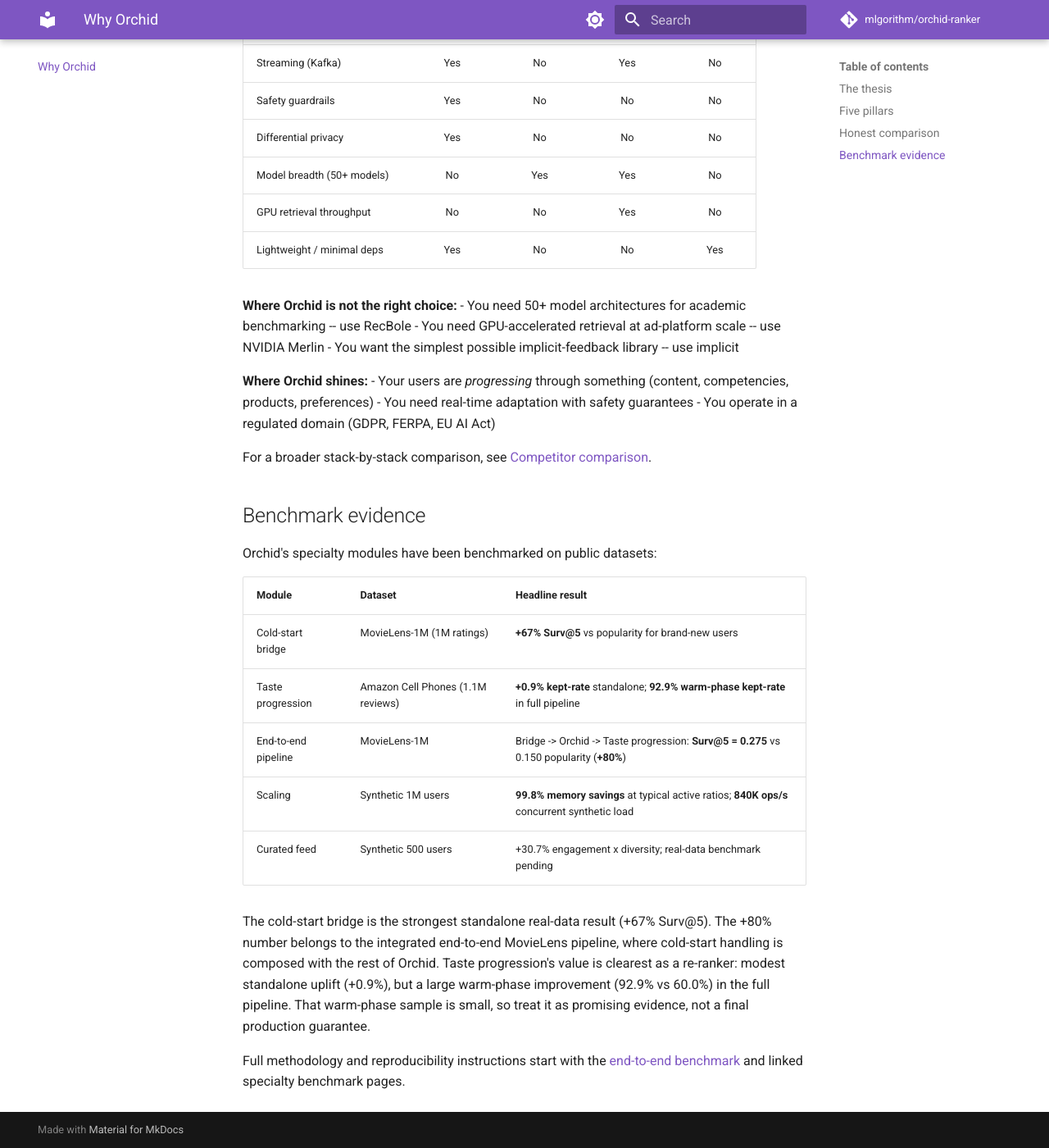
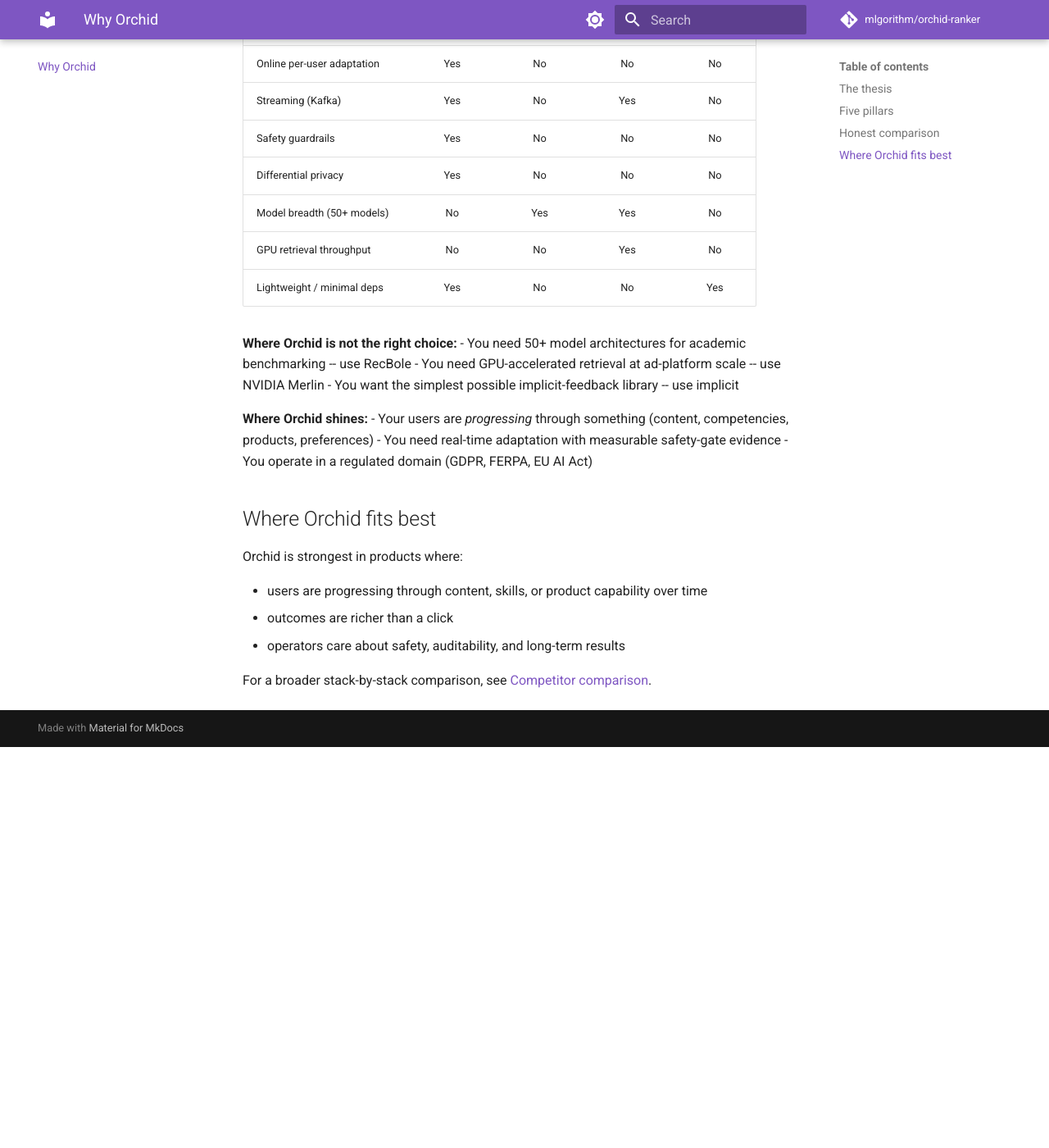
Before and after one commit to mlgorithm/orchid-ranker, an MkDocs documentation site: the page built from docs/why-orchid.md, in a window 1280 px wide and 1400 px high, scrolled down 1012 px. Shown: the whole window at 82% size. Built offline with MkDocs 1.6.1 and Material for MkDocs 9.7.7, drawn with Linux system fonts in a browser that asks for light colours; comment, search, counter and statistics services are not loaded; the version menu is left out; after the commit the page ends 1923 px from its top, so only the background shows below that; some of the changed text lies outside the part shown.

Commit message:
Tighten public docs surface

```diff
--- a/docs/why-orchid.md
+++ b/docs/why-orchid.md
@@ -2,9 +2,13 @@
 
 ## The thesis
 
-Most recommenders optimize for the next click. Orchid optimizes for **long-term user value**.
+Most recommenders optimize for the next click. Orchid is built for products
+where the user is progressing through something and the operator cares about
+that trajectory.
 
-Every recommendation surface has users who are *progressing* --- discovering taste, building competence, refining preference, advancing through a product. A recommender that models this trajectory produces better outcomes than one that treats each interaction as independent.
+That makes Orchid strongest in training, certification, onboarding,
+rehabilitation, and other outcome-sensitive products. It is not a general claim
+that every recommendation surface should be treated this way.
 
 ## Five pillars
 
@@ -14,7 +18,7 @@
 | **Adaptive** | Update per user, per interaction | Online residual adapters + Bayesian outcome tracing |
 | **Streaming** | Real-time event ingestion | Kafka-native event bus with sub-10ms rank latency |
 | **Safety-native** | Gate rollouts on user outcomes | Doubly-robust confidence sequences + progression guardrails |
-| **Privacy-native** | Compliance built in | DP-SGD presets, RBAC, HMAC audit chains |
+| **Privacy-native** | Compliance evidence support | DP-SGD presets, RBAC, HMAC audit chains, operator runbooks |
 
 ## Honest comparison
 
@@ -36,31 +40,15 @@
 
 **Where Orchid shines:**
 - Your users are *progressing* through something (content, competencies, products, preferences)
-- You need real-time adaptation with safety guarantees
+- You need real-time adaptation with measurable safety-gate evidence
 - You operate in a regulated domain (GDPR, FERPA, EU AI Act)
 
+## Where Orchid fits best
+
+Orchid is strongest in products where:
+
+- users are progressing through content, skills, or product capability over time
+- outcomes are richer than a click
+- operators care about safety, auditability, and long-term results
+
 For a broader stack-by-stack comparison, see [Competitor comparison](competitors.md).
-
-## Benchmark evidence
-
-Orchid's specialty modules have been benchmarked on public datasets:
-
-| Module | Dataset | Headline result |
-|--------|---------|----------------|
-| Cold-start bridge | MovieLens-1M (1M ratings) | **+67% Surv@5** vs popularity for brand-new users |
-| Taste progression | Amazon Cell Phones (1.1M reviews) | **+0.9% kept-rate** standalone; **92.9% warm-phase kept-rate** in full pipeline |
-| End-to-end pipeline | MovieLens-1M | Bridge -> Orchid -> Taste progression: **Surv@5 = 0.275** vs 0.150 popularity (**+80%**) |
-| Scaling | Synthetic 1M users | **99.8% memory savings** at typical active ratios; **840K ops/s** concurrent synthetic load |
-| Curated feed | Synthetic 500 users | +30.7% engagement x diversity; real-data benchmark pending |
-
-The cold-start bridge is the strongest standalone real-data result (+67%
-Surv@5). The +80% number belongs to the integrated end-to-end MovieLens
-pipeline, where cold-start handling is composed with the rest of Orchid. Taste
-progression's value is clearest as a re-ranker: modest standalone uplift
-(+0.9%), but a large warm-phase improvement (92.9% vs 60.0%) in the full
-pipeline. That warm-phase sample is small, so treat it as promising evidence,
-not a final production guarantee.
-
-Full methodology and reproducibility instructions start with the
-[end-to-end benchmark](benchmarks/end-to-end.md) and linked specialty benchmark
-pages.
--- a/mkdocs.yml
+++ b/mkdocs.yml
@@ -6,6 +6,12 @@
 edit_uri: edit/main/docs/
 exclude_docs: |
   README.md
+  application-scenarios.md
+  benchmarking.md
+  benchmarking_results.md
+  core-vs-specialty.md
+  benchmarks/
+  roadmap/
 
 theme:
   name: material
@@ -51,9 +57,7 @@
   - Home: index.md
   - Why Orchid: why-orchid.md
   - Competitors: competitors.md
-  - Application scenarios: application-scenarios.md
   - Usage scenarios: scenarios.md
-  - Core vs. specialty: core-vs-specialty.md
   - Getting started:
     - Quickstart: quickstart.md
     - Overview: overview.md
@@ -61,20 +65,11 @@
     - "Guide 2: Serve streaming": guides/02-serve-streaming.md
     - "Guide 3: Operate safely": guides/03-operate-safely.md
     - Migration (0.4 to 0.5): guides/migration-0.4-to-0.5.md
-  - Benchmarks:
-    - MovieLens-1M: benchmarks/movielens-1m.md
-    - Music discovery: benchmarks/music.md
-    - "Case study: OULAD": benchmarks/oulad.md
-    - "Case study: EdNet": benchmarks/ednet.md
-    - "End-to-end pipeline": benchmarks/end-to-end.md
-    - "Scaling (specialty)": benchmarks/scaling.md
-    - "Cold-start (specialty)": benchmarks/cold-start.md
-    - "Taste progression (specialty)": benchmarks/taste-progression.md
-    - "Curated feed (specialty)": benchmarks/curated-feed.md
   - Reference:
     - API overview: api_reference.md
     - Enterprise runbook: enterprise_runbook.md
     - Security threat model: security/threat_model.md
+    - External review packet: security/external_review_packet.md
     - FERPA / GDPR alignment: compliance/ferpa_gdpr_alignment.md
   - Tutorials:
     - Library walkthrough: tutorials/library_walkthrough.md
```
Also changed, not shown: README.md (+22 -6 lines), docs/index.md (+22 -6 lines).
